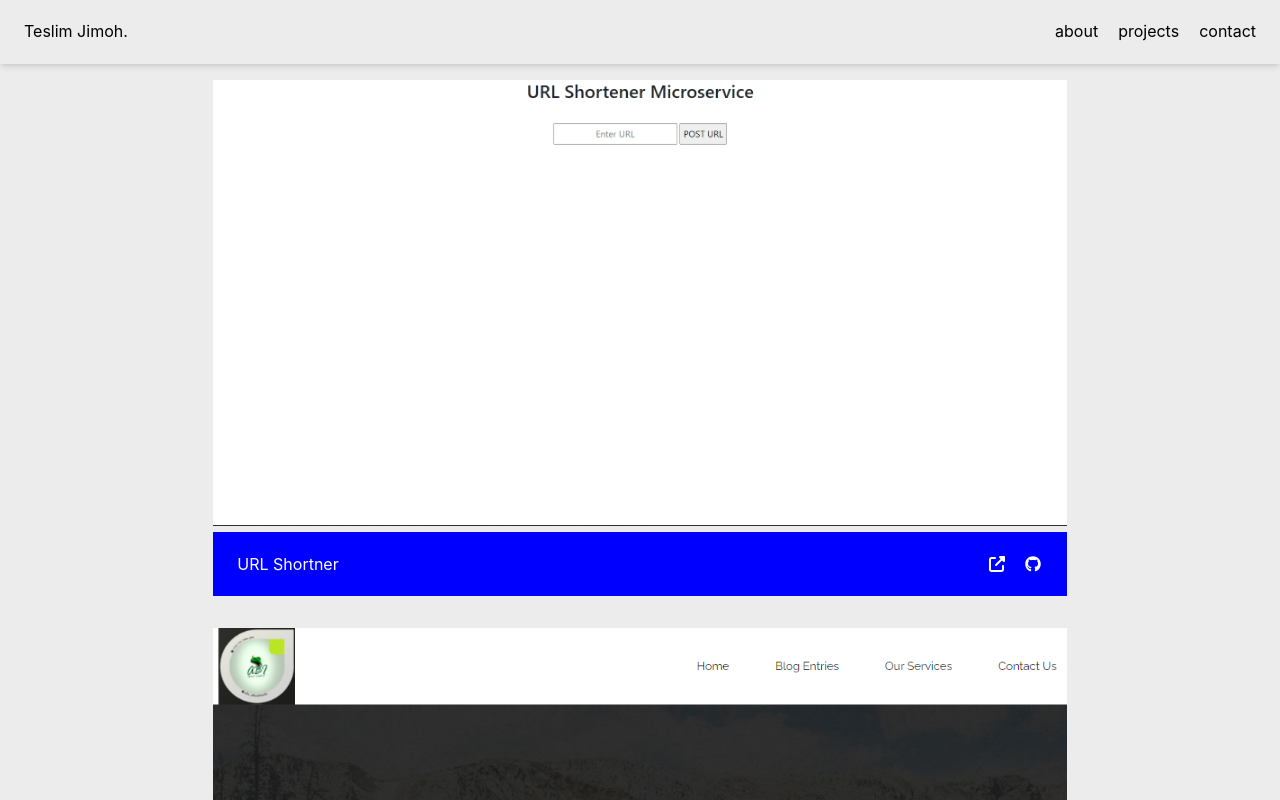
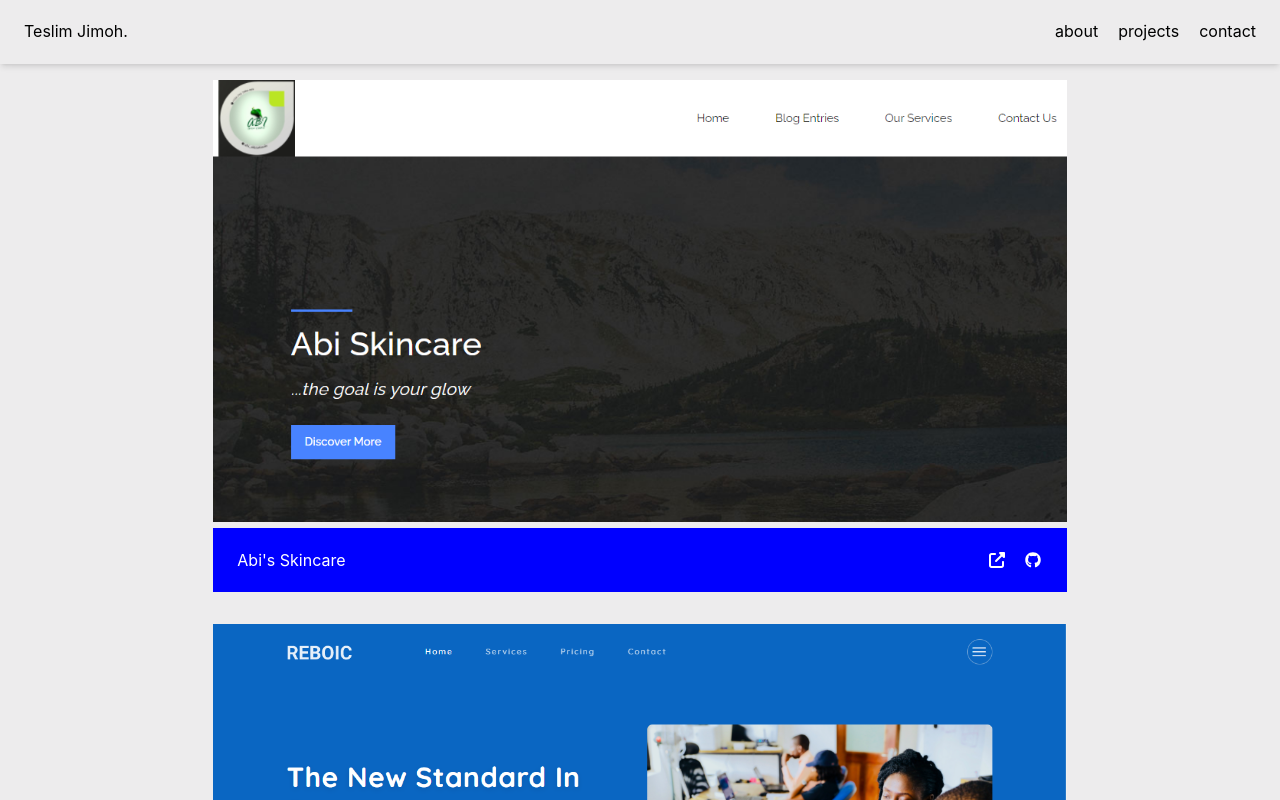
Before and after one commit to Moyowaaaa/Teslim-Jimoh, a Next.js app: page /projects in a window 1280 px wide. Shown: the top 800 px of the page. Built offline with nearby package versions, Linux system fonts and the light colour scheme.

Commit message:
prod fix

```diff
--- a/pages/projects.js
+++ b/pages/projects.js
@@ -6,7 +6,7 @@
 import Third from "../images/portfolio2.PNG"
 import Fourth from "../images/portfolio5.PNG"
 import Fifth from "../images/portfolio4.PNG"
-import Sixth from "../images/portfolio6.PNG"
+// import Sixth from "../images/portfolio6.PNG"
 import Image from "next/image";
 
 import Navbar from '../components/Navbar'
@@ -47,7 +47,7 @@
 
       <div className='flex flex-col w-11/12 lg:w-8/12 mx-auto h-auto pt-[5rem]'>
 
-      <div className='w-full  h-auto mb-4'>
+      {/* <div className='w-full  h-auto mb-4'>
   <a href="http://mylink-shortner.herokuapp.com/" target="_blank" rel="noreferrer">
 
     <Image src={Sixth} />
@@ -64,7 +64,7 @@
      <a href="https://github.com/teslim191/url-shortner" target="_blank" rel="noreferrer"> <FontAwesomeIcon icon={faGithub} width={20} className="hover:text-[grey]" /></a>
       </div>
     </div>
-  </div>
+  </div> */}
 
 
       <div className='w-full  h-auto mb-4'>
```
